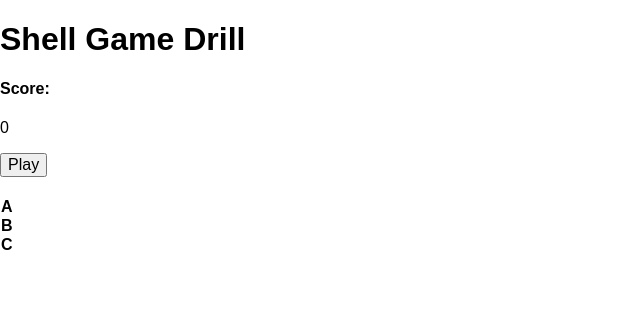
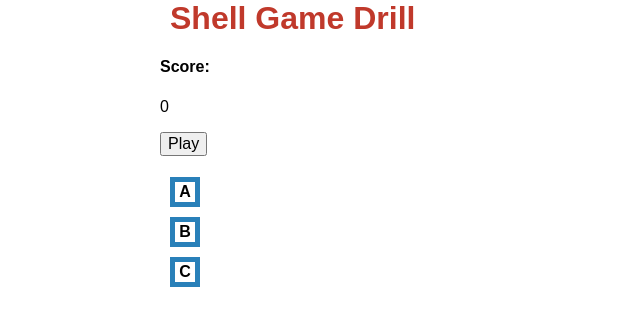
Before and after one commit to AimeeKnight/JS-Drills, a website: page 2014-01-23-Drills.ShellGame/app/index.jade in a window 1280 px wide. Shown: the whole page, without its empty margins (0-640 px from the left). Drawn offline with nearby package versions, Linux system fonts and the light colour scheme; files that its build step writes are made by us from their sources.

Commit message:
add some more styline to shell game

```diff
--- a/2014-01-23-Drills.ShellGame/app/css/style.less
+++ b/2014-01-23-Drills.ShellGame/app/css/style.less
@@ -3,6 +3,18 @@
 @darkRed: #c0392b;
 
 #main{
-
+  width: 960px;
+  margin: 0 auto;
 }
-.box{margin: 1px}
+h1 {
+  color: @darkRed;
+  margin: 0 10px;
+}
+.box{
+  margin: 10px;
+  width: 20px;
+  height: 20px;
+  border: 5px solid @darkBlue;
+  line-height: 20px;
+  text-align: center;
+}
--- a/2014-01-23-Drills.ShellGame/app/index.jade
+++ b/2014-01-23-Drills.ShellGame/app/index.jade
@@ -8,9 +8,8 @@ html(lang='en')
     script(src='/js/vendor/jquery-1.10.2.js')
     script(src='/js/source/main.js')
   body
-    header
+    #main
       h1 Shell Game Drill
-      #main
       h4 Score:
       p#score 0
 
```
Also changed, not shown: 2014-01-23-Drills.ShellGame/public/css/style.css, 2014-01-23-Drills.ShellGame/public/index.html.
